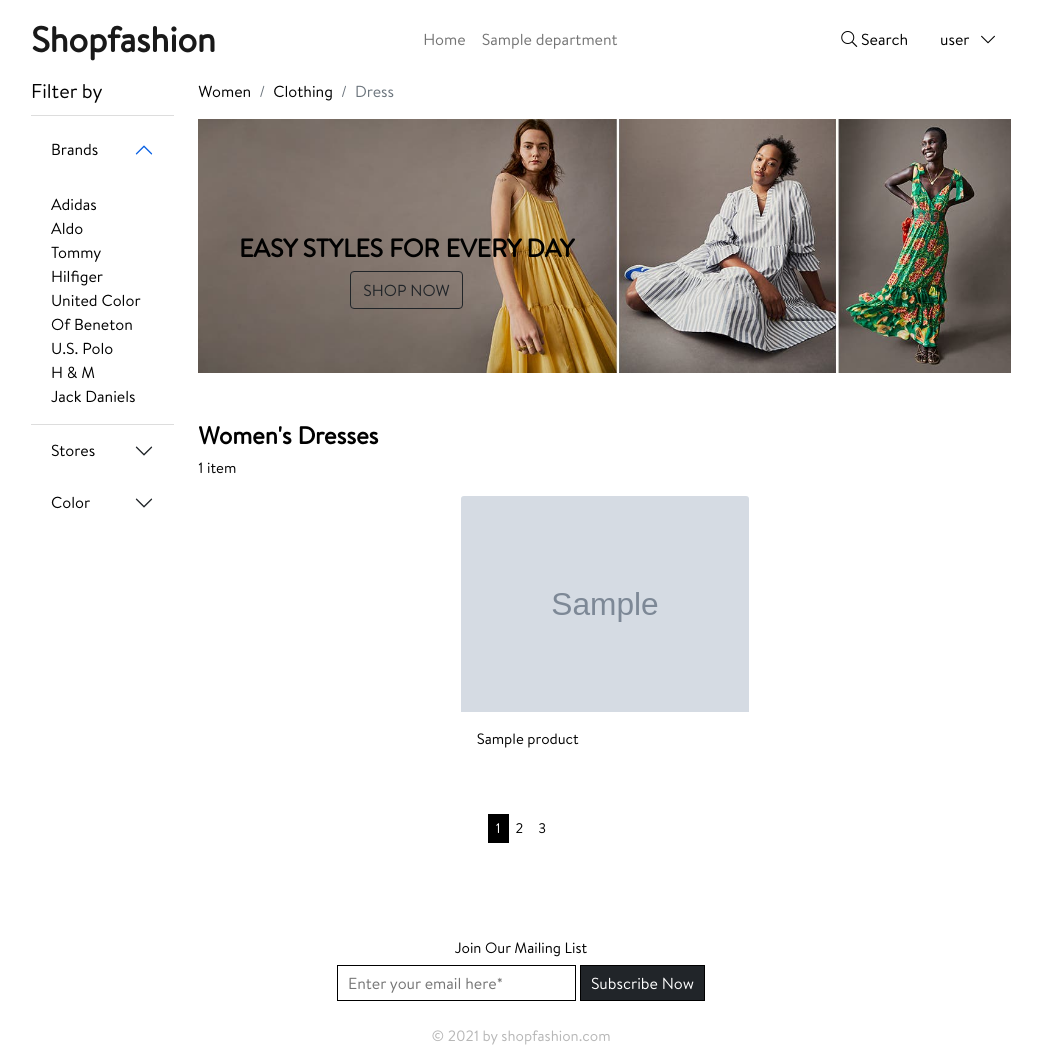
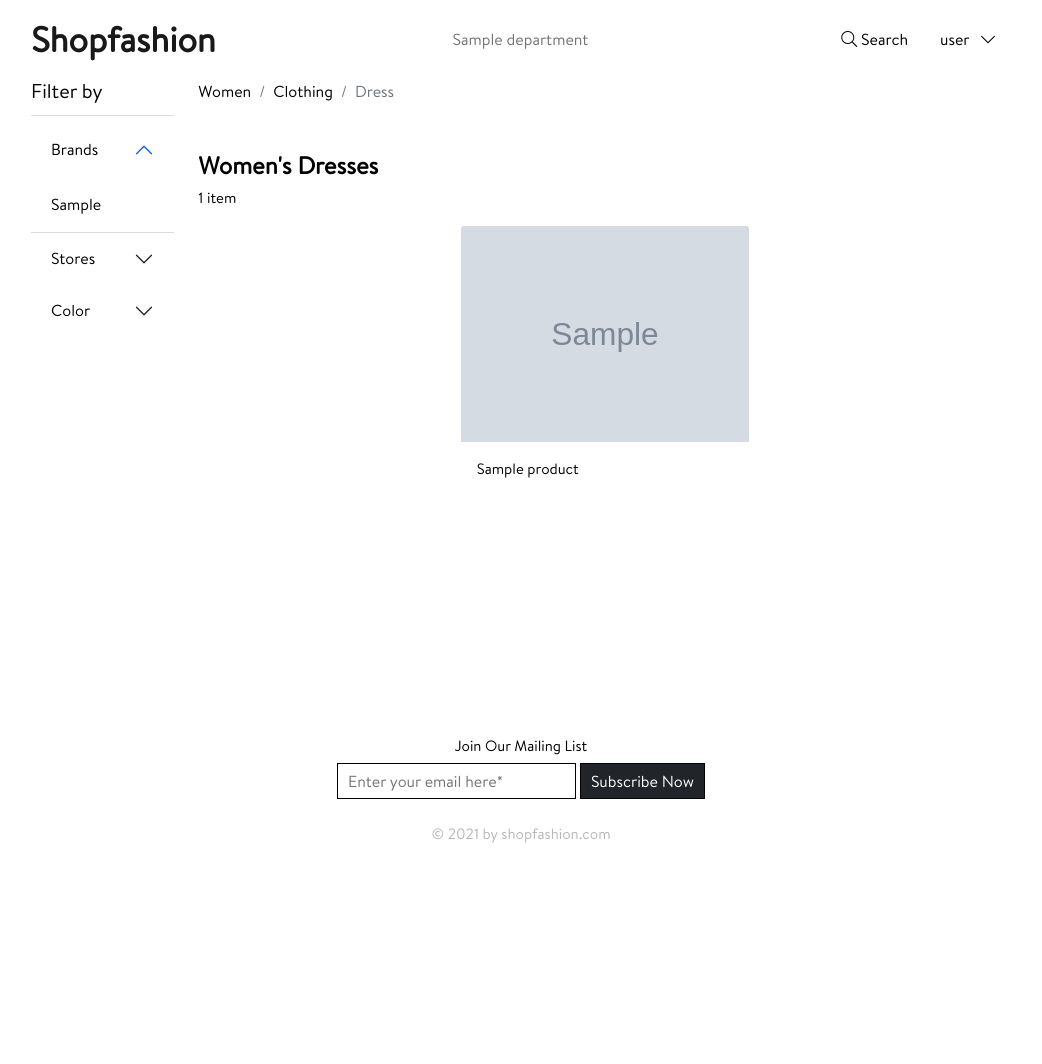
Before and after one commit to priteshtagline/shop-fashion, a Django app: a page that uses website/templates/browse.html in a window 1280 px wide. Shown: the whole page, without its empty margins (119-1161 px from the left). After the commit the page ends 843 px from the top, so only its background shows below. Run offline with Django 3.2, Linux system fonts and the light colour scheme; tables that the repository leaves empty hold one stand-in row (values such as "Sample post"); grey boxes marked "Sample" are stand-in pictures; some libraries are stand-ins or nearby versions.

Commit message:
Website browse page setup
- website views.py file to chnage separate view file create.
- website browse page backend site filter setup complet.

```diff
--- a/static/css/style.css
+++ b/static/css/style.css
@@ -376,6 +376,15 @@
     border: 1px solid var(--filter-color-selector-border-color);
 }
 
+.color-circle {
+    width: 30px;
+    height: 30px;
+    -webkit-border-radius: 25px;
+    -moz-border-radius: 25px;
+    border-radius: 25px;
+    border: 2px solid black;
+}
+
 .size input {
     width: 15px;
     height: 15px;
--- a/website/templates/browse.html
+++ b/website/templates/browse.html
@@ -23,27 +23,11 @@
                             aria-labelledby="panelsStayOpen-headingOne">
                             <div class="accordion-body">
                                 <ul class="collections">
+                                    {% for brand in filter_brands %}
                                     <li class="collections-item">
-                                        <a href="#">Adidas</a>
+                                        <a href="?brand={{brand}}">{{brand|title}}</a>
                                     </li>
-                                    <li class="collections-item">
-                                        <a href="#">Aldo</a>
-                                    </li>
-                                    <li class="collections-item">
-                                        <a href="#">Tommy Hilfiger</a>
-                                    </li>
-                                    <li class="collections-item">
-                                        <a href="#">United Color Of Beneton</a>
-                                    </li>
-                                    <li class="collections-item">
-                                        <a href="#">U.S. Polo</a>
-                                    </li>
-                                    <li class="collections-item">
-                                        <a href="#">H & M</a>
-                                    </li>
-                                    <li class="collections-item">
-                                        <a href="#">Jack Daniels</a>
-                                    </li>
+                                    {% endfor %}
                                 </ul>
                             </div>
                         </div>
@@ -60,15 +44,11 @@
                             data-bs-parent="#accordionExample">
                             <div class="accordion-body">
                                 <ul class="collections">
+                                    {% for store in filter_stors %}
                                     <li class="collections-item">
-                                        <a href="#">Macy’s</a>
+                                        <a href="?store={{store}}">{{store|title}}</a>
                                     </li>
-                                    <li class="collections-item">
-                                        <a href="#">Saks</a>
-                                    </li>
-                                    <li class="collections-item">
-                                        <a href="#">Neiman Marcus</a>
-                                    </li>
+                                    {% endfor %}
                                 </ul>
                             </div>
                         </div>
@@ -86,46 +66,14 @@
                             aria-labelledby="panelsStayOpen-headingThree">
                             <div class="accordion-body">
                                 <ul class="colors-list d-flex">
+                                    {% for color in filter_colors %}
                                     <li class="color-item">
-                                        <div class="color">
-                                            <a href="#"><img src="{% static 'images/color-1.png' %}" alt="color-1"></a>
-                                        </div>
+                                        <a href="?color={{color|slice:'1:'}}">
+                                            <div class="color color-circle" style="background:{{color}}">
+                                            </div>
+                                        </a>
                                     </li>
-                                    <li class="color-item">
-                                        <div class="color">
-                                            <a href="#"><img src="{% static 'images/color-2.png' %}" alt="color-2"></a>
-                                        </div>
-                                    </li>
-                                    <li class="color-item">
-                                        <div class="color">
-                                            <a href="#"><img src="{% static 'images/color-3.png' %}" alt="color-3"></a>
-                                        </div>
-                                    </li>
-                                    <li class="color-item">
-                                        <div class="color">
-                                            <a href="#"><img src="{% static 'images/color-4.png' %}" alt="color-4"></a>
-                                        </div>
-                                    </li>
-                                    <li class="color-item">
-                                        <div class="color">
-                                            <a href="#"><img src="{% static 'images/color-2.png' %}" alt="color-2"></a>
-                                        </div>
-                                    </li>
-                                    <li class="color-item">
-                                        <div class="color">
-                                            <a href="#"><img src="{% static 'images/color-3.png' %}" alt="color-3"></a>
-                                        </div>
-                                    </li>
-                                    <li class="color-item">
-                                        <div class="color">
-                                            <a href="#"><img src="{% static 'images/color-4.png' %}" alt="color-4"></a>
-                                        </div>
-                                    </li>
-                                    <li class="color-item">
-                                        <div class="color">
-                                            <a href="#"><img src="{% static 'images/color-1.png' %}" alt="color-1"></a>
-                                        </div>
-                                    </li>
+                                    {% endfor %}
                                 </ul>
                             </div>
                         </div>
@@ -147,16 +95,6 @@
                         class="fas fa-filter pe-2"></i>Filter</a>
                 <div id="overlay"></div>
                 <div class="browse-content">
-                    <div class="campaign position-relative">
-                        <div class="campaign-img position-relative">
-                            <img src="{% static 'images/image-3.jpeg' %}" alt="slider-image-1">
-                        </div>
-                        <div class="campaign-content position-absolute text-center">
-                            <h2 class="text-uppercase">easy styles for every day</h2>
-                            <a href="#" class="btn btn-outline-dark text-uppercase">Shop Now</a>
-                        </div>
-                    </div>
-
                     <div class="product-catalouge mt-5">
                         <h4 class="fw-bold">Women's Dresses</h4>
                         <p>{{products|length}} item{{ products|pluralize }}</p>
@@ -164,7 +102,7 @@
                             <ul class="product-list d-flex justify-content-evenly">
                                 {% for product in products %}
                                 <li class="product-item">
-                                    <a href="{% url 'website:product' product.id %}">
+                                    <a href="{% url 'website:product' product.title|slugify product.id %}">
                                         <div class="card" style="width: 18rem;">
                                             <img src="{{product.image1.url}}" class="card-img-top" alt="...">
                                             <div class="card-body">
@@ -182,11 +120,13 @@
         </div>
         <nav aria-label="#" class="my-5">
             <ul class="pagination pagination-sm justify-content-center">
+                {% for page in page_obj.paginator.page_range %} {% if page == page_obj.number %}
                 <li class="page-item active" aria-current="page">
-                    <span class="page-link">1</span>
+                    <span class="page-link">{{ page }}</span>
                 </li>
-                <li class="page-item"><a class="page-link" href="#">2</a></li>
-                <li class="page-item"><a class="page-link" href="#">3</a></li>
+                {% else %}
+                <li class="page-item"><a class="page-link" href="?page={{ page }}">{{ page }}</a></li>
+                 {% endif %} {% endfor %}
             </ul>
         </nav>
     </div>
--- a/website/templates/header.html
+++ b/website/templates/header.html
@@ -9,12 +9,6 @@
             </button>
             <div class="collapse navbar-collapse" id="navbarSupportedContent">
                 <ul class="navbar-nav m-auto left-menu">
-                    <li class="nav-item dropdown">
-                        <a class="nav-link" href="{% url 'website:home' %}" target="_self">
-                            Home
-                        </a>
-                    </li>
-
                     {% for department in departments %}
                     <li class="nav-item dropdown megamenu-li">
                         <a class="nav-link dropdown-toggle" id="dropdown01" href="#" data-bs-toggle="dropdown">
@@ -24,7 +18,7 @@
                                 {% for category in department.category_set.all %}
                                 <div class="col-lg-3 col-6 mt-lg-0 mt-md-3 mt-sm-3 mt-3">
                                     <div class="col-megamenu">
-                                        <h6 class="title"><strong>{{category}}</strong></h6>
+                                        <h6 class="title"><strong><a href="{% url 'website:browse_category' department=department|lower category=category|lower %}">{{category}}</a></strong></h6>
                                         <ul class="list-unstyled">
                                             {% for subcategory in category.subcategory_set.all %}
                                             <li><a
--- a/website/templatetags/admin_tags.py
+++ b/website/templatetags/admin_tags.py
@@ -6,4 +6,13 @@
 
 @register.inclusion_tag('header.html')
 def header(user):
-    return {'user':user, 'departments': Department.objects.all()}
+    """Custome templet tag for header menu.
+
+    Args:
+        user (object): [header html page extend in all page and this page data is pass by templet tag.
+                        so, user data pass and display user name in header.]
+
+    Returns:
+        [json objects]: [return user information and all departments object]
+    """
+    return {'user': user, 'departments': Department.objects.all()}
--- a/website/urls.py
+++ b/website/urls.py
@@ -1,15 +1,21 @@
-from django.urls import include, path
+from django.urls import path
 from django.views.generic.base import TemplateView
 
-from . import views
+from website.views.browse import BrowseListView
+from website.views.home import HomeView
+from website.views.product import ProductDeatilView
 
 app_name = 'website'
 urlpatterns = [
-    path('', views.IndexView.as_view(), name='home'),
+    path('', HomeView.as_view(), name='home'),
     path('privacy_policy', TemplateView.as_view(
         template_name='privacy_policy.html'), name='privacy_policy'),
     path('terms_conditions', TemplateView.as_view(
         template_name='terms_conditions.html'), name='terms_conditions'),
-    path('product/<pk>', views.ProductDeatilView.as_view(), name='product'),
-    path('browse/<department>/<category>/<subcategory>', views.BrowseLiseView.as_view(), name='browse'),
+    path('product/<slug:slug>/<int:pk>',
+         ProductDeatilView.as_view(), name='product'),
+    path('browse/<department>/<category>/<subcategory>',
+         BrowseListView.as_view(), name='browse'),
+    path('browse/<department>/<category>',
+         BrowseListView.as_view(), name='browse_category'),
 ]
--- a/website/views.py
+++ /dev/null
@@ -1,32 +0,0 @@
-from django.views.generic import ListView, DetailView
-from products.models.campaign import Campaign
-from products.models.product import Product
-from products.models.product import Product
-
-
-class IndexView(ListView):
-    context_object_name = 'campaigns'
-    template_name = 'home.html'
-    queryset = Campaign.objects.all()
-
-    def get_context_data(self, **kwargs):
-        context = super(IndexView, self).get_context_data(**kwargs)
-        context['campaigns'] = Campaign.objects.all()
-        return context
-
-
-class ProductDeatilView(DetailView):
-    model = Product
-    template_name = 'product.html'
-
-
-class BrowseLiseView(ListView):
-    model = Product
-    template_name = 'browse.html'
-    context_object_name = 'products'
-
-    def get_queryset(self):
-        print(self.kwargs['department'])
-        return Product.objects.filter(department__name__iexact=self.kwargs['department'],
-                                    category__name__iexact=self.kwargs['category'],
-                                    subcategory__name__iexact=self.kwargs['subcategory'])
--- /dev/null
+++ b/website/views/browse.py
@@ -0,0 +1,57 @@
+from django.views.generic import ListView
+from products.models.merchant import Merchant
+from products.models.product import Product
+
+
+class BrowseListView(ListView):
+    model = Product
+    template_name = 'browse.html'
+    context_object_name = 'products'
+    # paginate_by = 40
+
+    def get_queryset(self):
+        qs = super(BrowseListView, self).get_queryset()
+        kwargs_filters = {
+            'department__name__iexact': self.kwargs['department'],
+            'category__name__iexact': self.kwargs['category'],
+        }
+        if 'subcategory' in self.kwargs:
+            kwargs_filters['subcategory__name__iexact'] = self.kwargs['subcategory']
+
+        filter_fields = ('brand', 'store', 'color')
+        query_dict = {}
+        for param in self.request.GET:
+            if param in filter_fields and self.request.GET.get(param):
+                param_value_list = self.request.GET.get(param).split(',')
+                if param == 'brand':
+                    query_dict['brand__iregex'] = r'(' + '|'.join(param_value_list) + ')'
+                elif param == 'store':
+                    query_dict['merchant__name__in'] = param_value_list
+                elif param == 'color':
+                    query_dict['color__iregex'] = r'(' + '|'.join(param_value_list) + ')'
+
+        return qs.filter(**kwargs_filters, **query_dict)
+
+
+    def get_context_data(self, **kwargs):
+        context = super().get_context_data(**kwargs)
+
+        kwargs_filters = {
+            'department__name__iexact': self.kwargs['department'],
+            'category__name__iexact': self.kwargs['category'],
+        }
+        if 'subcategory' in self.kwargs:
+            kwargs_filters['subcategory__name__iexact'] = self.kwargs['subcategory']
+
+        context['filter_brands'] = Product.objects.values_list(
+            'brand', flat=True).filter(**kwargs_filters).distinct()
+
+        merchant_id_list = Product.objects.values_list(
+            'merchant', flat=True).filter(**kwargs_filters).distinct()
+
+        context['filter_stors'] = Merchant.objects.filter(
+            id__in=merchant_id_list)
+        context['filter_colors'] = Product.objects.values_list(
+            'color', flat=True).filter(**kwargs_filters).distinct()
+
+        return context
```
Also changed, not shown: website/templates/home.html (+6 -6 lines), website/templates/product.html (+19 -19 lines), website/views/home.py (added, +13 -0 lines), website/views/product.py (added, +20 -0 lines), website/forms/__init__.py (added), website/views/__init__.py (added).
